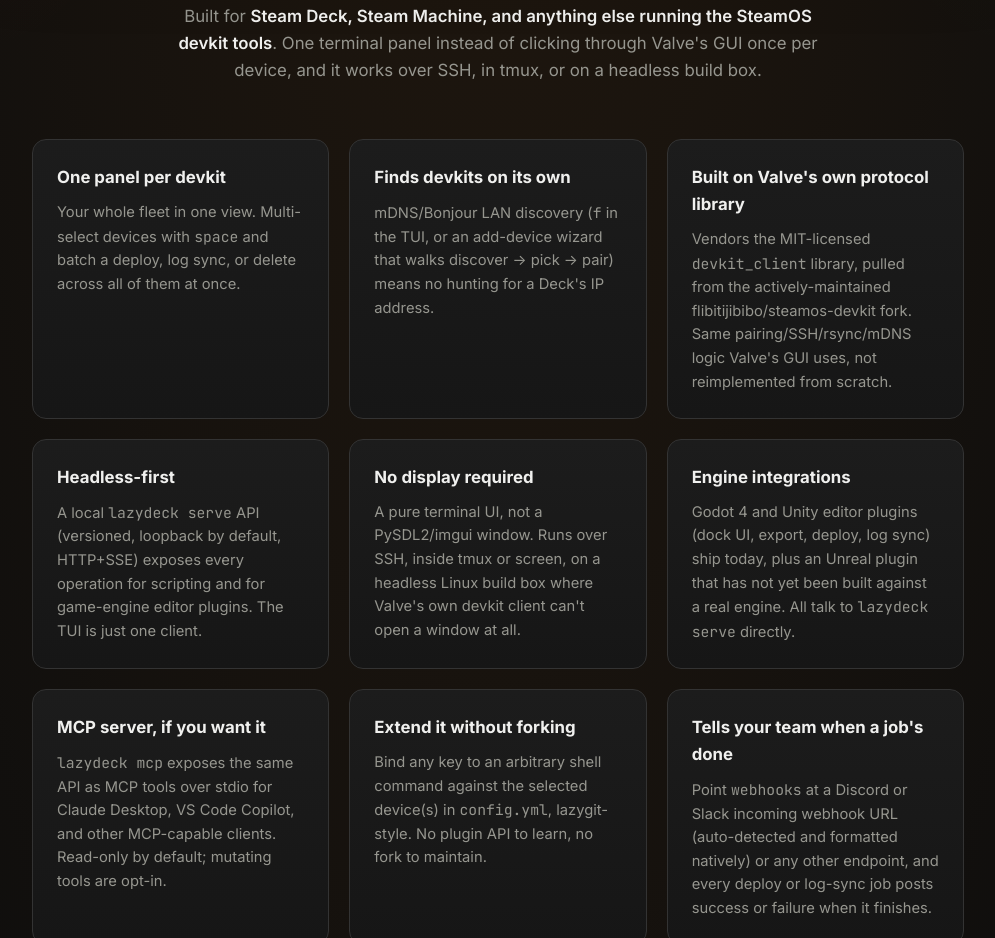
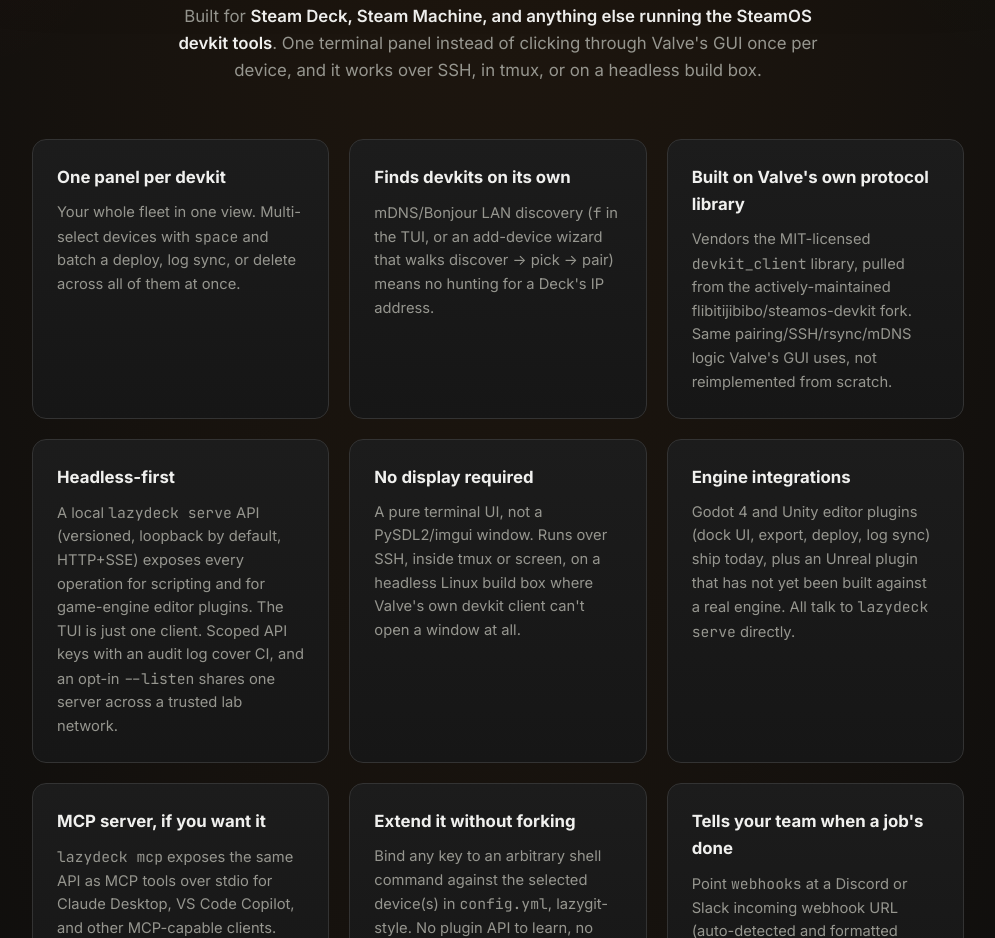
Before and after one commit to KevinTCoughlin/lazydeck, a plain HTML site: page docs/index.html in a window 1280 px wide. Shown: the part 1019-1957 px from the top of the page, without its empty margins (142-1137 px from the left). Drawn offline with Linux system fonts and the light colour scheme.

Commit message:
docs(site): audit lazydeck.dev after 0.5.2 (#128)
Mention scoped API keys and opt-in --listen on the headless card, fix the
stale "loopback-only" API docs description, and add a main landmark and a
visually hidden Features heading so headings no longer skip from h1 to h3.

Co-authored-by: Claude Opus 5.5 <noreply@anthropic.com>

```diff
--- a/docs/index.html
+++ b/docs/index.html
@@ -102,6 +102,7 @@
   a:hover { color: #ff8533; text-decoration: underline; }
   code, .mono { font-family: "JetBrains Mono", "Cascadia Code", ui-monospace, monospace; }
   :focus-visible { outline: 2px solid var(--accent); outline-offset: 3px; border-radius: 4px; }
+  .sr-only { position: absolute; width: 1px; height: 1px; padding: 0; margin: -1px; overflow: hidden; clip: rect(0, 0, 0, 0); white-space: nowrap; border: 0; }
 
   header.hero {
     max-width: 980px;
@@ -424,6 +425,7 @@
   </div>
 </header>
 
+<main>
 <div class="screenshot-wrap">
   <div class="screenshot-frame-outer">
   <div class="lights holiday-only" aria-hidden="true"><i style="--i:0"></i><i style="--i:1"></i><i style="--i:2"></i><i style="--i:3"></i><i style="--i:4"></i><i style="--i:5"></i><i style="--i:6"></i><i style="--i:7"></i><i style="--i:8"></i><i style="--i:9"></i><i style="--i:10"></i><i style="--i:11"></i><i style="--i:12"></i><i style="--i:13"></i></div>
@@ -448,7 +450,8 @@
   build box.
 </p>
 
-<section class="features">
+<section class="features" aria-labelledby="features-title">
+  <h2 class="sr-only" id="features-title">Features</h2>
   <div class="feature">
     <h3>One panel per devkit</h3>
     <p>Your whole fleet in one view. Multi-select devices with <code>space</code> and batch a deploy, log sync, or delete across all of them at once.</p>
@@ -463,7 +466,7 @@
   </div>
   <div class="feature">
     <h3>Headless-first</h3>
-    <p>A local <code>lazydeck serve</code> API (versioned, loopback by default, HTTP+SSE) exposes every operation for scripting and for game-engine editor plugins. The TUI is just one client.</p>
+    <p>A local <code>lazydeck serve</code> API (versioned, loopback by default, HTTP+SSE) exposes every operation for scripting and for game-engine editor plugins. The TUI is just one client. Scoped API keys with an audit log cover CI, and an opt-in <code>--listen</code> shares one server across a trusted lab network.</p>
   </div>
   <div class="feature">
     <h3>No display required</h3>
@@ -630,6 +633,7 @@ sha256sum --ignore-missing -c checksums.txt</code></pre>
     <tr><td class="mono">q</td><td>quit</td></tr>
   </table>
 </section>
+</main>
 
 <footer>
   <p class="holiday-only holiday-note">❄ Happy holidays from lazydeck, and see you in <span id="ny-year"></span>.</p>
```
Also changed, not shown: docs/api/index.html (+1 -1 lines).
